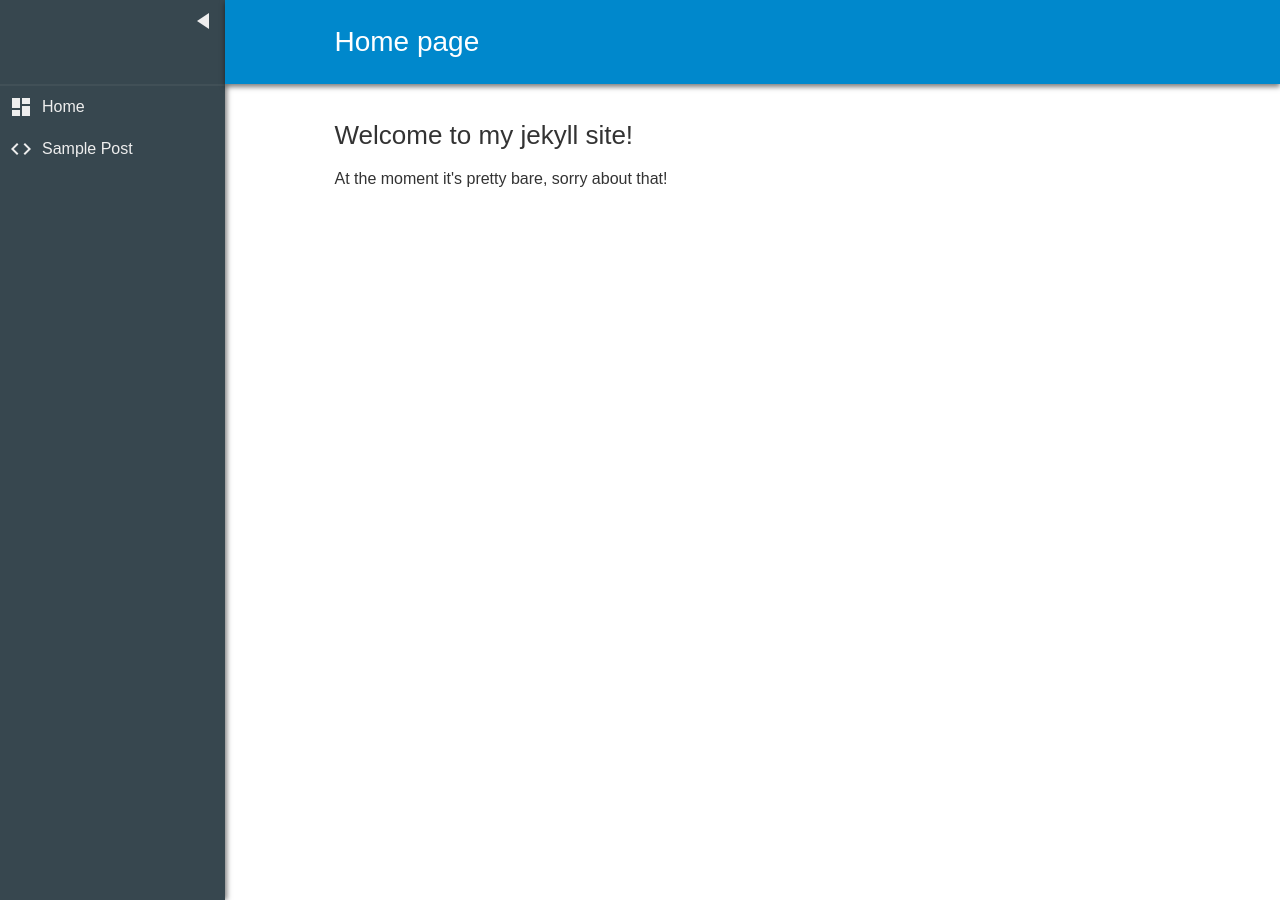
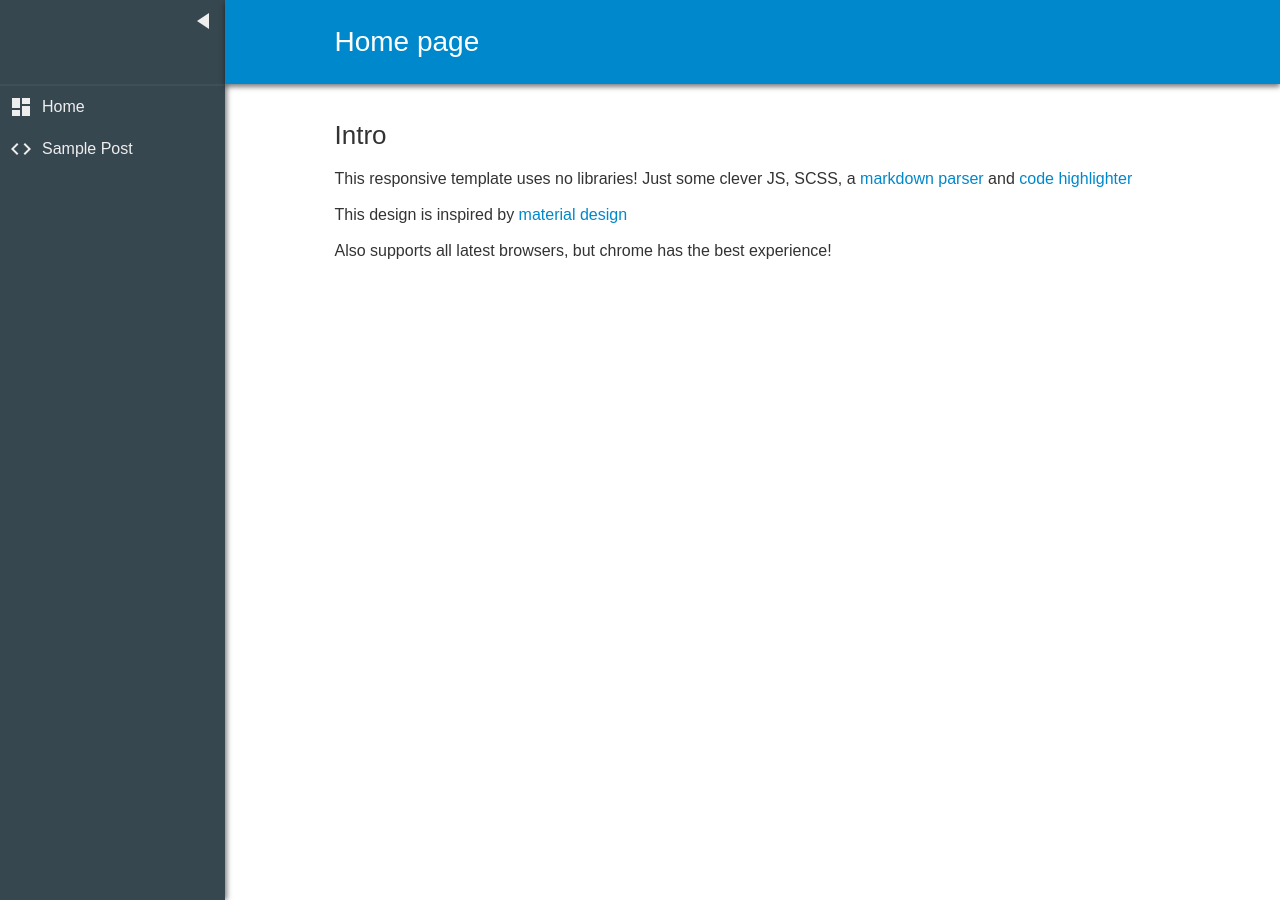
Before and after one commit to zeraphie/zeraphie.github.io, a Jekyll site: the page built from index.html, in a window 1280 px wide. Built offline with Jekyll 4.4.1, drawn with Linux system fonts in a browser that asks for light colours.

Commit message:
Update index.html

```diff
--- a/index.html
+++ b/index.html
@@ -2,8 +2,14 @@
 title: Home page
 ---
 
-<h2>Welcome to my jekyll site!</h2>
+<h2 id="intro">Intro</h2>
 
 <p>
-    At the moment it's pretty bare, sorry about that!
+    This responsive template uses no libraries!
+
+    Just some clever JS, SCSS, a <a href="https://github.com/showdownjs/showdown">markdown parser</a> and <a href="https://highlightjs.org/">code highlighter</a>
 </p>
+
+<p>This design is inspired by <a href="https://material.io/guidelines/">material design</a></p>
+
+<p>Also supports all latest browsers, but chrome has the best experience!</p>
```
